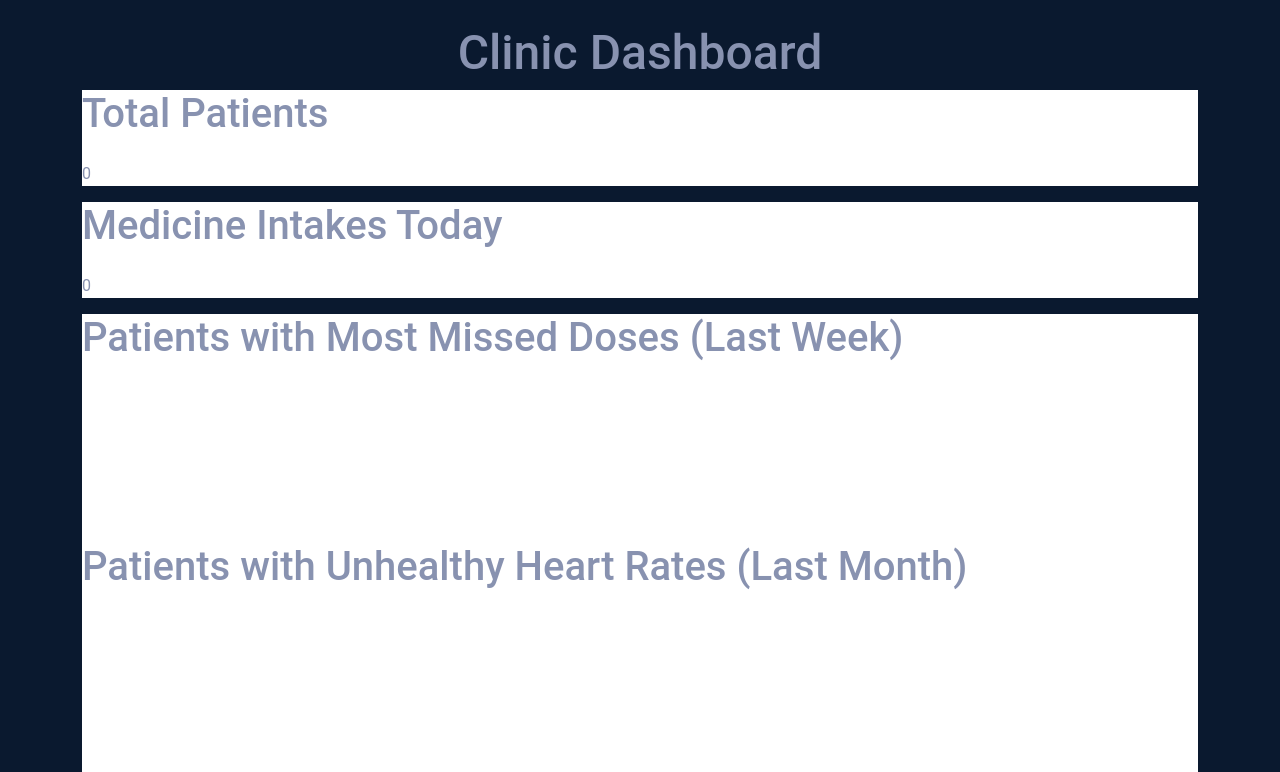
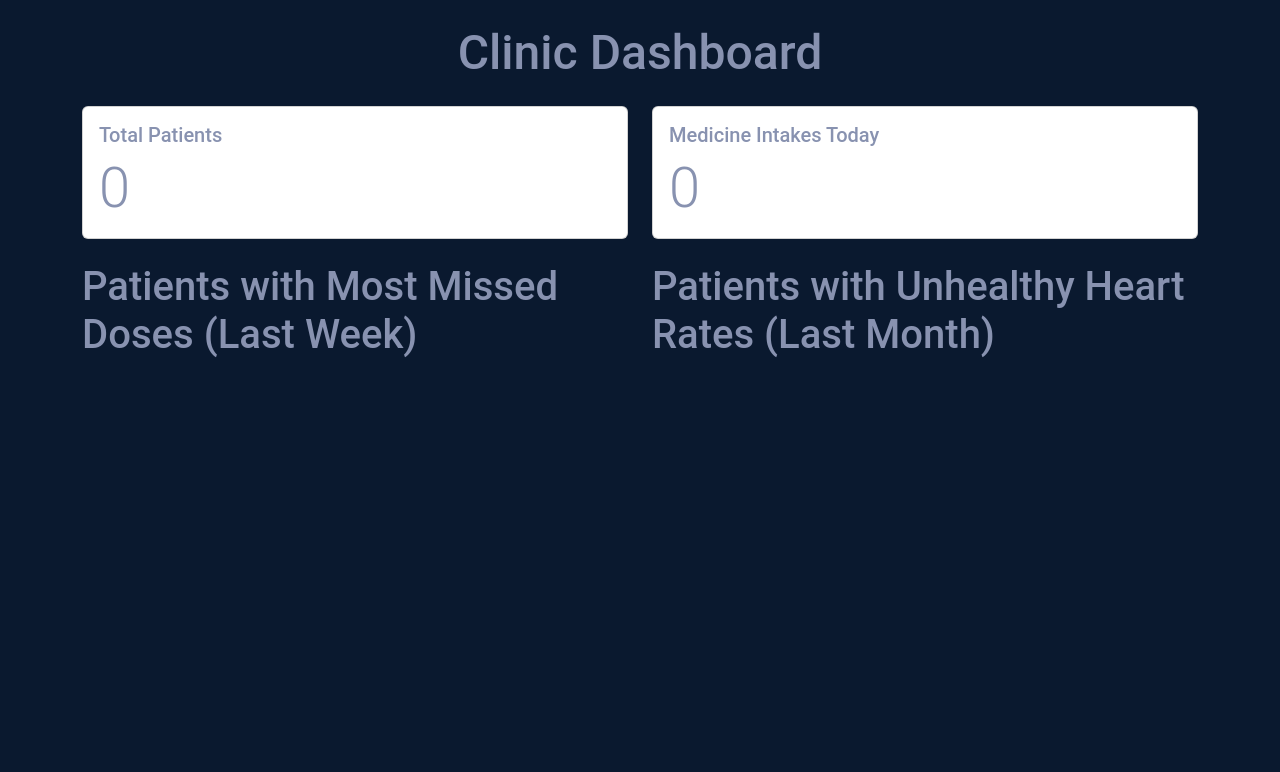
Before and after one commit to yiyanglaw/first_pg, a Flask app: page /dashboard in a window 1280 px wide. Shown: the part 72-844 px from the top of the page. After the commit the page ends 429 px from the top, so only its background shows below. Run offline with Flask 2, Linux system fonts and the light colour scheme; the visitor is signed in with stand-in values (Sample User, id 1); data that the repository does not hold is empty; a map, chart or similar area stays blank; some libraries are stand-ins or nearby versions.

Commit message:
Update dashboard.html

```diff
--- a/templates/dashboard.html
+++ b/templates/dashboard.html
@@ -1,28 +1,37 @@
 {% extends "base.html" %}
 {% block content %}
-<h1 class="text-3xl font-bold text-center mb-8 text-indigo-600">Clinic Dashboard</h1>
-<div class="grid grid-cols-1 md:grid-cols-2 gap-6 mb-8">
-    <div class="bg-white shadow-xl rounded-lg p-6">
-        <h2 class="text-xl font-semibold mb-4">Total Patients</h2>
-        <p class="text-4xl font-bold text-indigo-600">{{ total_patients }}</p>
+<h1 class="text-center mb-4">Clinic Dashboard</h1>
+<div class="row">
+    <div class="col-md-6">
+        <div class="card">
+            <div class="card-body">
+                <h5 class="card-title">Total Patients</h5>
+                <p class="card-text display-4">{{ total_patients }}</p>
+            </div>
+        </div>
     </div>
-    <div class="bg-white shadow-xl rounded-lg p-6">
-        <h2 class="text-xl font-semibold mb-4">Medicine Intakes Today</h2>
-        <p class="text-4xl font-bold text-green-600">{{ medicine_intakes_today }}</p>
+    <div class="col-md-6">
+        <div class="card">
+            <div class="card-body">
+                <h5 class="card-title">Medicine Intakes Today</h5>
+                <p class="card-text display-4">{{ medicine_intakes_today }}</p>
+            </div>
+        </div>
     </div>
 </div>
-<div class="grid grid-cols-1 md:grid-cols-2 gap-6">
-    <div class="bg-white shadow-xl rounded-lg p-6">
-        <h2 class="text-xl font-semibold mb-4">Patients with Most Missed Doses (Last Week)</h2>
+<div class="row mt-4">
+    <div class="col-md-6">
+        <h2>Patients with Most Missed Doses (Last Week)</h2>
         <canvas id="missedDosesChart"></canvas>
     </div>
-    <div class="bg-white shadow-xl rounded-lg p-6">
-        <h2 class="text-xl font-semibold mb-4">Patients with Unhealthy Heart Rates (Last Month)</h2>
+    <div class="col-md-6">
+        <h2>Patients with Unhealthy Heart Rates (Last Month)</h2>
         <canvas id="unhealthyHeartRatesChart"></canvas>
     </div>
 </div>
 {% endblock %}
 {% block scripts %}
+<script src="https://cdn.jsdelivr.net/npm/chart.js"></script>
 <script>
     // Missed Doses Chart
     var missedDosesCtx = document.getElementById('missedDosesChart').getContext('2d');
@@ -33,8 +42,8 @@
             datasets: [{
                 label: 'Missed Doses',
                 data: {{ missed_doses_week|map(attribute=1)|list|tojson }},
-                backgroundColor: 'rgba(99, 102, 241, 0.5)',
-                borderColor: 'rgb(99, 102, 241)',
+                backgroundColor: 'rgba(255, 99, 132, 0.2)',
+                borderColor: 'rgba(255, 99, 132, 1)',
                 borderWidth: 1
             }]
         },
@@ -43,19 +52,10 @@
                 y: {
                     beginAtZero: true
                 }
-            },
-            responsive: true,
-            plugins: {
-                legend: {
-                    position: 'top',
-                },
-                title: {
-                    display: true,
-                    text: 'Missed Doses Last Week'
-                }
             }
         }
     });
+
     // Unhealthy Heart Rates Chart
     var unhealthyHeartRatesCtx = document.getElementById('unhealthyHeartRatesChart').getContext('2d');
     var unhealthyHeartRatesChart = new Chart(unhealthyHeartRatesCtx, {
@@ -65,8 +65,8 @@
             datasets: [{
                 label: 'Average Heart Rate',
                 data: {{ unhealthy_heart_rates|map(attribute=1)|list|tojson }},
-                backgroundColor: 'rgba(239, 68, 68, 0.5)',
-                borderColor: 'rgb(239, 68, 68)',
+                backgroundColor: 'rgba(54, 162, 235, 0.2)',
+                borderColor: 'rgba(54, 162, 235, 1)',
                 borderWidth: 1
             }]
         },
@@ -75,16 +75,6 @@
                 y: {
                     beginAtZero: true
                 }
-            },
-            responsive: true,
-            plugins: {
-                legend: {
-                    position: 'top',
-                },
-                title: {
-                    display: true,
-                    text: 'Unhealthy Heart Rates Last Month'
-                }
             }
         }
     });
```
